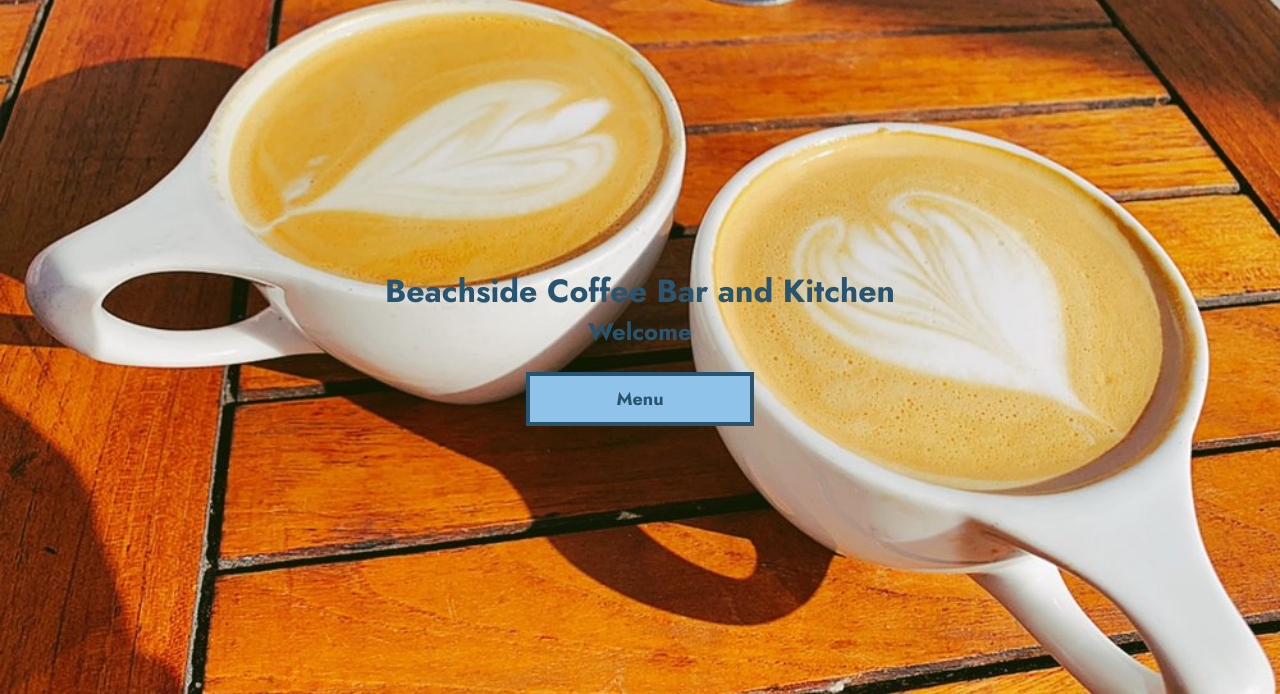
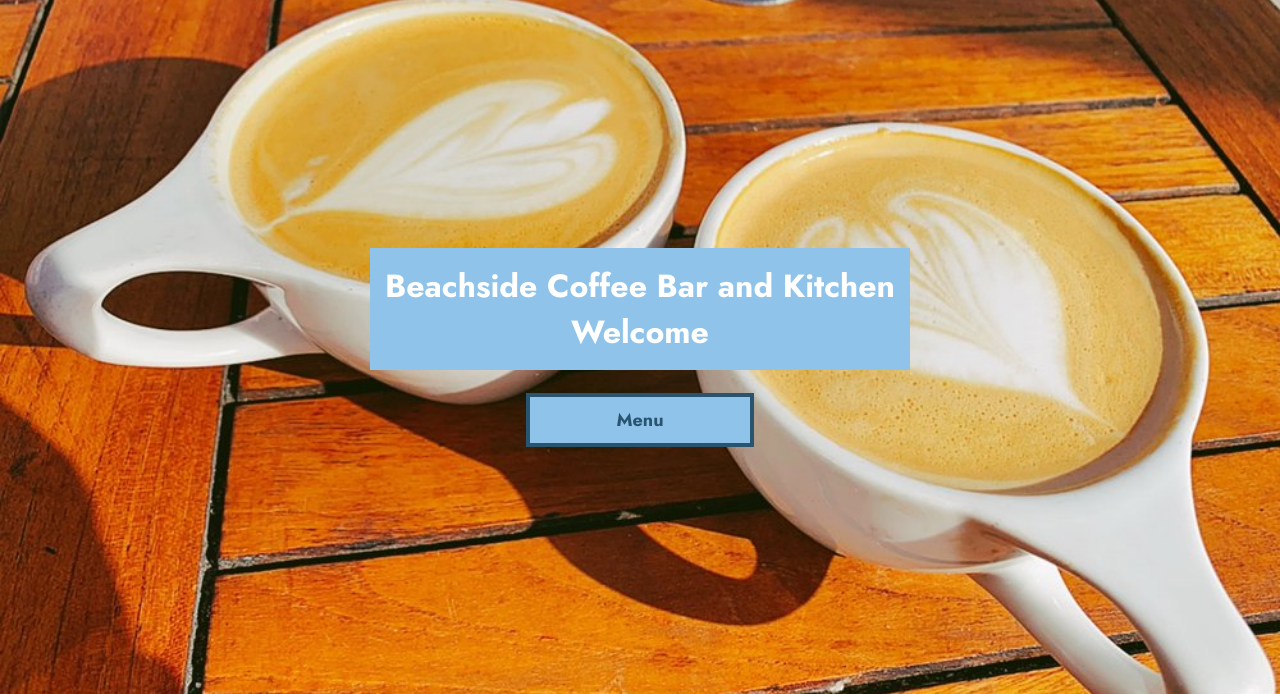
Before and after one commit to wramire8/wramire8.github.io, a plain HTML site: page beachside/home.html in a window 1280 px wide. Shown: the part 126-820 px from the top of the page. Drawn offline with Linux system fonts and the light colour scheme.

Commit message:
Banner
modification on banner

```diff
--- a/beachside/home.html
+++ b/beachside/home.html
@@ -29,8 +29,9 @@
         </div>
         <div class="splash">
             <div class="innercontent">
-                <h1>Beachside Coffee Bar and Kitchen</h1>
-                <h2>Welcome</h2>
+                <h1>Beachside Coffee Bar and Kitchen
+                    <br>
+                Welcome</h1>
                 <br>
                 <a class="btn" href="menu.html">Menu</a>
             </div>
--- a/beachside/style.css
+++ b/beachside/style.css
@@ -58,7 +58,7 @@ body {
 
 .splash .innercontent {
     text-align: center;
-    color: #285470;
+    color: white;
 }
 
 .promotions {
@@ -181,3 +181,8 @@ nav a {
     align-items: center;
     justify-content: center;
 }
+
+.innercontent h1 {
+    background-color: #8FC3EA;
+    padding: 15px;
+}
```
